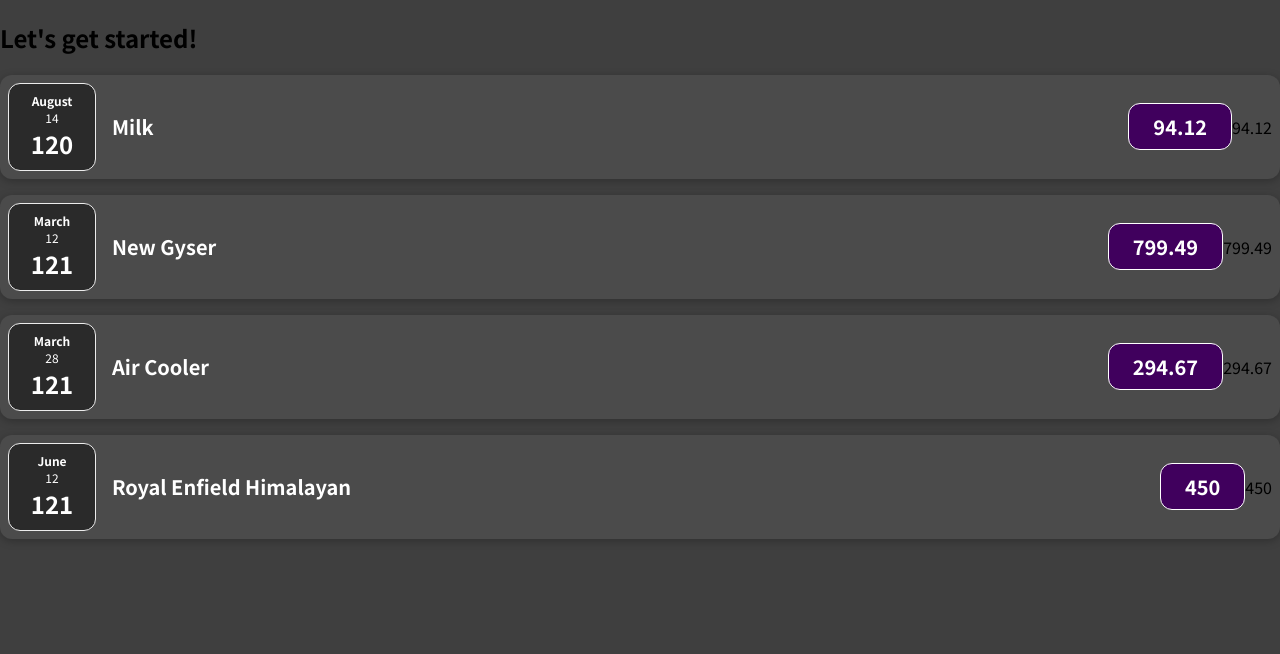
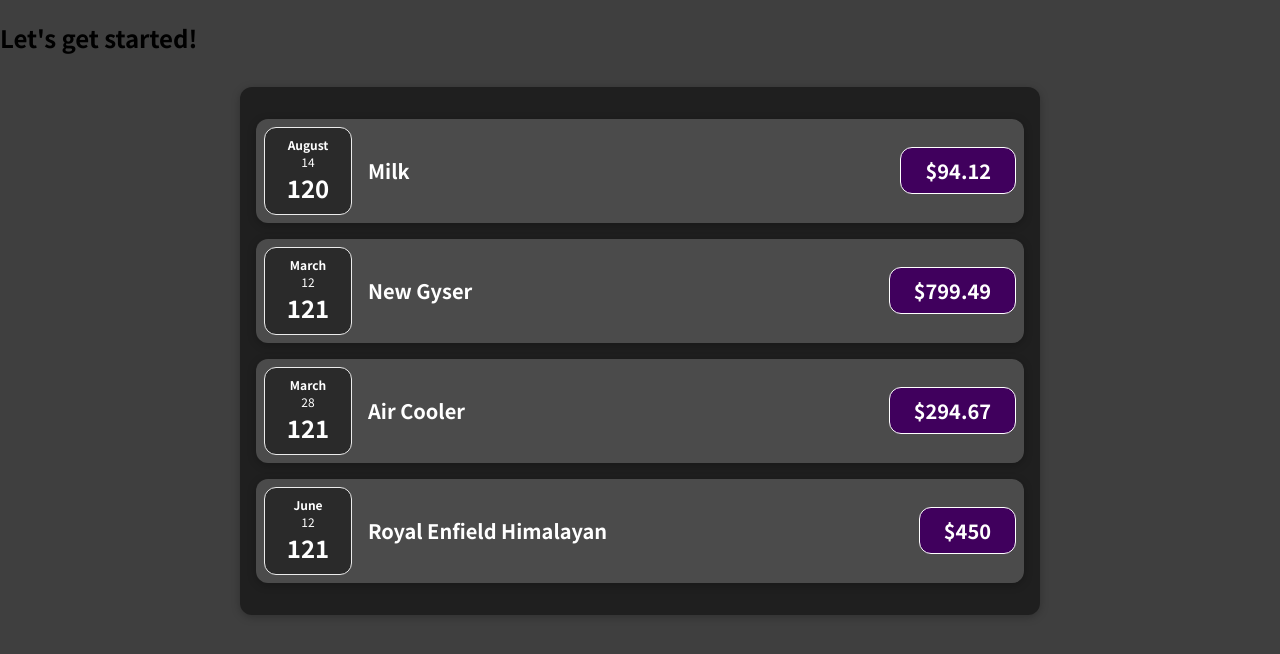
Before and after one commit to mayurpatil5953/expense-tracker, a React (Create React App) app: page / in a window 1280 px wide. Shown: the top 654 px of the page. Built offline with nearby package versions, Linux system fonts and the light colour scheme.

Commit message:
In progress

```diff
--- a/src/App.js
+++ b/src/App.js
@@ -1,8 +1,7 @@
-// import NewExpenseItem from "./componets/NewExpenseItem";
-import NewExpenseItem from "./componets/NewExpenseItem";
+import Expenses from "./componets/Expenses/Expenses";
 
 function App() {
-  const newExpensesData = [
+  const ExpensesData = [
     {
       id: "e1",
       title: "Milk",
@@ -32,26 +31,7 @@ function App() {
   return (
     <div>
       <h2>Let's get started!</h2>
-      <NewExpenseItem
-        title={newExpensesData[0].title}
-        amount={newExpensesData[0].amount}
-        date={newExpensesData[0].date}
-      ></NewExpenseItem>
-      <NewExpenseItem
-        title={newExpensesData[1].title}
-        amount={newExpensesData[1].amount}
-        date={newExpensesData[1].date}
-      ></NewExpenseItem>
-      <NewExpenseItem
-        title={newExpensesData[2].title}
-        amount={newExpensesData[2].amount}
-        date={newExpensesData[2].date}
-      ></NewExpenseItem>
-      <NewExpenseItem
-        title={newExpensesData[3].title}
-        amount={newExpensesData[3].amount}
-        date={newExpensesData[3].date}
-      ></NewExpenseItem>
+      <Expenses expensesData={ExpensesData}/>
     </div>
   );
 }
--- a/src/componets/ExpenseDate.js
+++ b/src/componets/Expenses/ExpenseDate.js
@@ -1,6 +1,7 @@
 import "./ExpenseDate.css";
+import React from "react";
 
-function ExpenseDate(props) {
+const ExpenseDate = (props) => {
   const month = props.date.toLocaleString("en-US", { month: "long" });
   const day = props.date.toLocaleString("en-US", { day: "2-digit" });
   const year = props.date.getYear();
--- a/src/componets/ExpenseItem.css
+++ b/src/componets/Expenses/ExpenseItem.css
@@ -2,10 +2,8 @@
   display: flex;
   justify-content: space-between;
   align-items: center;
-  box-shadow: 0 2px 8px rgba(0, 0, 0, 0.25);
   padding: 0.5rem;
   margin: 1rem 0;
-  border-radius: 12px;
   background-color: #4b4b4b;
 }
 
--- a/src/componets/ExpenseItem.js
+++ b/src/componets/Expenses/ExpenseItem.js
@@ -1,15 +1,18 @@
+import React from "react";
+
 import ExpenseDate from "./ExpenseDate";
-import "./ExpenseItem.css";
+import Card from '../UI/Card';
+import './ExpenseItem.css';
 
-function ExpenseItem(props) {
+const ExpenseItem = (props) => {
   return (
-    <div className="expense-item">
+    <Card className="expense-item">
       <ExpenseDate date={props.date} />
       <div className="expense-item__description">
         <h2>{props.title}</h2>
         <div className="expense-item__price">${props.amount}</div>
       </div>
-    </div>
+    </Card>
   );
 }
 
--- /dev/null
+++ b/src/componets/Expenses/Expenses.css
@@ -0,0 +1,7 @@
+.expenses {
+    padding: 1rem;
+    background-color: rgb(31, 31, 31);
+    margin: 2rem auto;
+    width: 50rem;
+    max-width: 95%;
+  }
--- /dev/null
+++ b/src/componets/Expenses/Expenses.js
@@ -0,0 +1,34 @@
+import React from "react";
+import ExpenseItem from './ExpenseItem';
+import Card from '../UI/Card';
+
+import './Expenses.css';
+
+const Expenses = (props) => {
+  return (
+    <Card className="expenses">
+      <ExpenseItem
+        title={props.expensesData[0].title}
+        amount={props.expensesData[0].amount}
+        date={props.expensesData[0].date}
+      ></ExpenseItem>
+      <ExpenseItem
+        title={props.expensesData[1].title}
+        amount={props.expensesData[1].amount}
+        date={props.expensesData[1].date}
+      ></ExpenseItem>
+      <ExpenseItem
+        title={props.expensesData[2].title}
+        amount={props.expensesData[2].amount}
+        date={props.expensesData[2].date}
+      ></ExpenseItem>
+      <ExpenseItem
+        title={props.expensesData[3].title}
+        amount={props.expensesData[3].amount}
+        date={props.expensesData[3].date}
+      ></ExpenseItem>
+    </Card>
+  );
+}
+
+export default Expenses;
--- a/src/componets/NewExpenseItem.js
+++ /dev/null
@@ -1,19 +0,0 @@
-import ExpenseDate from "./ExpenseDate";
-import "./ExpenseItem.css";
-
-function NewExpenseItem(props) {
-  return (
-    <div>
-      <div className="expense-item">
-        <ExpenseDate date={props.date} />
-        <div className="expense-item__description">
-          <h2>{props.title}</h2>
-          <div className="expense-item__price">{props.amount}</div>
-        </div>
-        <div>{props.amount}</div>
-      </div>
-    </div>
-  );
-}
-
-export default NewExpenseItem;
--- /dev/null
+++ b/src/componets/UI/Card.css
@@ -0,0 +1,4 @@
+.card {
+    border-radius: 12px;
+    box-shadow: 0 2px 8px rgba(0, 0, 0, 0.25);
+}
--- /dev/null
+++ b/src/componets/UI/Card.js
@@ -0,0 +1,10 @@
+import React from "react";
+
+import './Card.css';
+
+const Card = (props) => {
+    const classes = 'card ' + props.className;
+    return <div className={classes}>{props.children}</div>
+}
+
+export default Card;
```
Also changed, not shown: src/componets/Expenses/ExpenseDate.css (renamed from src/componets/ExpenseDate.css).
